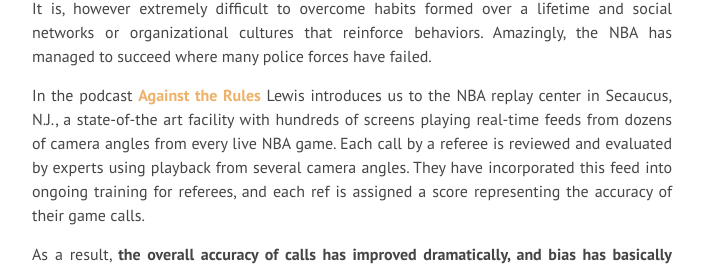
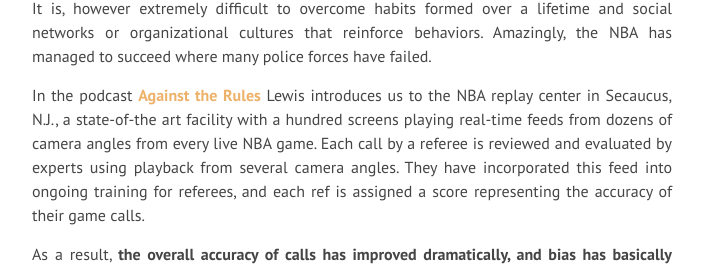
Before and after one commit to DS4PS/ds4ps.github.io, a Jekyll site: the page built from _posts/2019-06-21-bias-reduction.md, in a window 1280 px wide and 1400 px high, scrolled down 861 px. Shown: the part 175-445 px from the top of the window, without its empty margins (288-991 px from the left). Built offline with Jekyll 4.4.1, drawn with Linux system fonts in a browser that asks for light colours; nearby versions of some CDN libraries; library files that are not in the unit come from our copies; some of the changed lines change nothing that is shown; some of the changed text lies outside the part shown.

Commit message:
Update 2019-06-21-bias-reduction.md

```diff
--- a/_posts/2019-06-21-bias-reduction.md
+++ b/_posts/2019-06-21-bias-reduction.md
@@ -11,10 +11,12 @@
 
 It is, however extremely difficult to overcome habits formed over a lifetime and social networks or organizational cultures that reinforce behaviors. Amazingly, the NBA has managed to succeed where many police forces have failed.
 
-In the podcast [Against the Rules](https://atrpodcast.com/episodes/ref-you-suck-s1!c5106) Lewis introduces us to the NBA replay center in Secaucus, N.J., a state-of-the art facility with hundreds of screens playing real-time feeds from dozens of camera angles from every live NBA game. Each call by a referee is reviewed and evaluated by experts using playback from several camera angles. They have incorporated this feed into ongoing training for referees, and each ref is assigned a score representing the accuracy of their game calls.
+In the podcast [Against the Rules](https://atrpodcast.com/episodes/ref-you-suck-s1!c5106) Lewis introduces us to the NBA replay center in Secaucus, N.J., a state-of-the art facility with a hundred screens playing real-time feeds from dozens of camera angles from every live NBA game. Each call by a referee is reviewed and evaluated by experts using playback from several camera angles. They have incorporated this feed into ongoing training for referees, and each ref is assigned a score representing the accuracy of their game calls.
 
 As a result, **the overall accuracy of calls has improved dramatically, and bias has basically disappeared**.
 
 [![](https://is4-ssl.mzstatic.com/image/thumb/Podcasts123/v4/d9/c5/5e/d9c55ef7-f1f9-4654-732d-b7a47e3e9296/mza_2369743394241048198.jpg/600x600wp.png)](https://atrpodcast.com/episodes/ref-you-suck-s1!c5106)
 
 After listening to the podcast one can't help but wonder, can these same sort of processes be applied to performance review in policing? With body cameras and [massive databases of policing stops](https://ds4ps.org/2019/03/14/police-stop-data.html) to serve as reference points for performance, can random samples be used to assess individual officer performance and address potential bias or improve policing tactics?
+
+It may not be a perfect analogy. NBA referees make between $150,000 and $500,000 a year, whereas patrol officers get paid an average of $65,000 a year. It cost [$15 million to build the replay center](https://www.cnbc.com/2014/12/08/basketball-a-look-inside-nbas-instant-replay-center.html), and it employs 15 professional referees at any time to review plays. On the other hand, cities are paying out millions of dollars each year in civil lawsuits brought against departments for discrimination and excess force cases. Perhaps they would actually save money by investing in expensive training practices if they can avoid future lawsuits?
```
